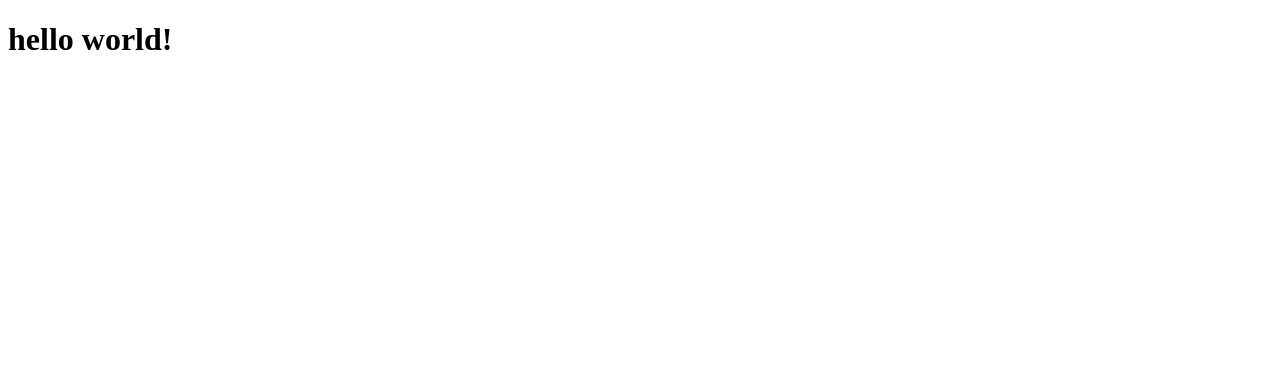
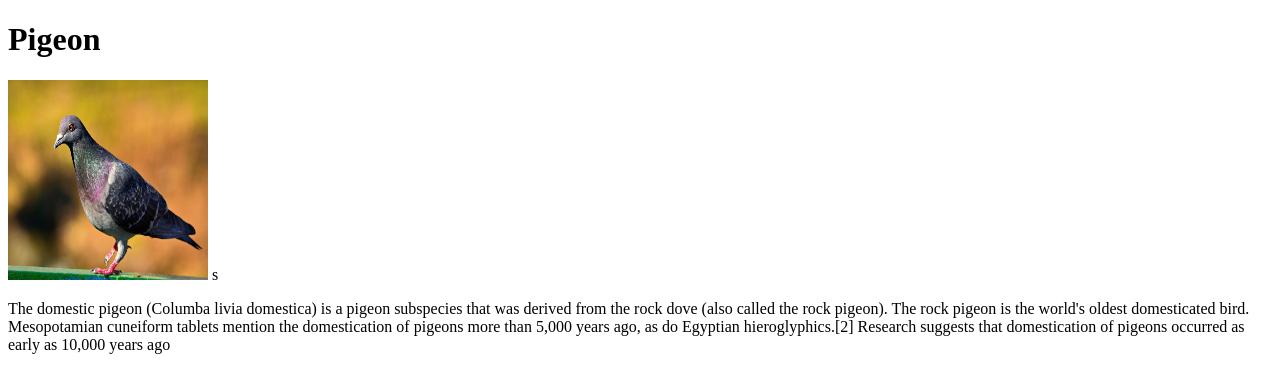
Before and after one commit to arti-developer/arti-developer.github.io, a plain HTML site: page index.html in a window 1280 px wide. Drawn offline with Linux system fonts and the light colour scheme.

Commit message:
added animal description and image

```diff
--- a/index.html
+++ b/index.html
@@ -4,6 +4,11 @@
         <meta charset="utf-8">
     </head>
     <body>
-        <h1> hello world!</h1>
+        <h1> Pigeon </h1>
+        <img src="pigeon.jpg" alt="Girl in a jacket" width="200" height="200">
+s        <p>
+            The domestic pigeon (Columba livia domestica) is a pigeon subspecies that was derived from the rock dove (also called the rock pigeon). The rock pigeon is the world's oldest domesticated bird. Mesopotamian cuneiform tablets mention the domestication of pigeons more than 5,000 years ago, as do Egyptian hieroglyphics.[2] Research suggests that domestication of pigeons occurred as early as 10,000 years ago
+
+        </p>
     </body>
 </html>
```
Also changed, not shown: pigeon.jpg (added).
